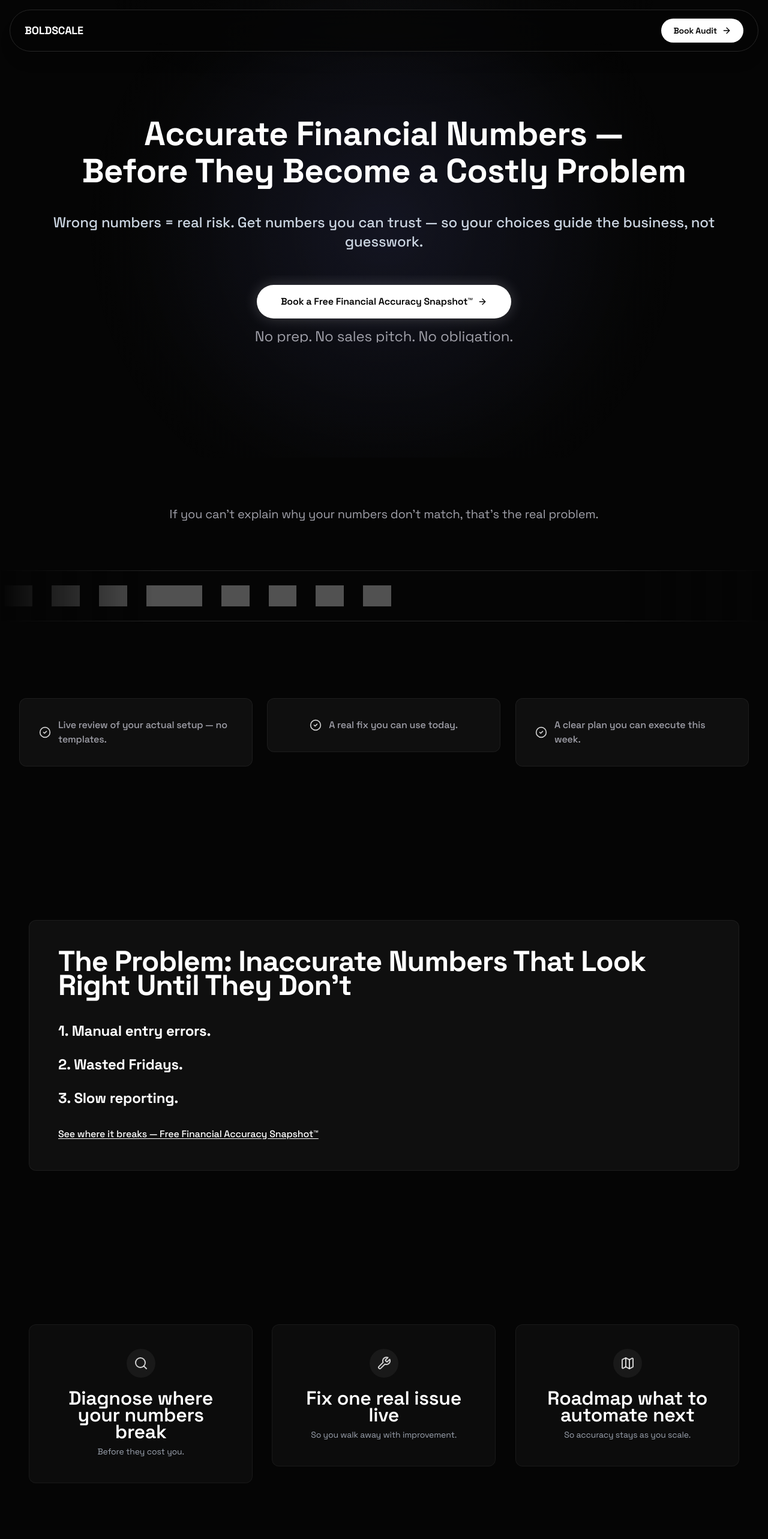
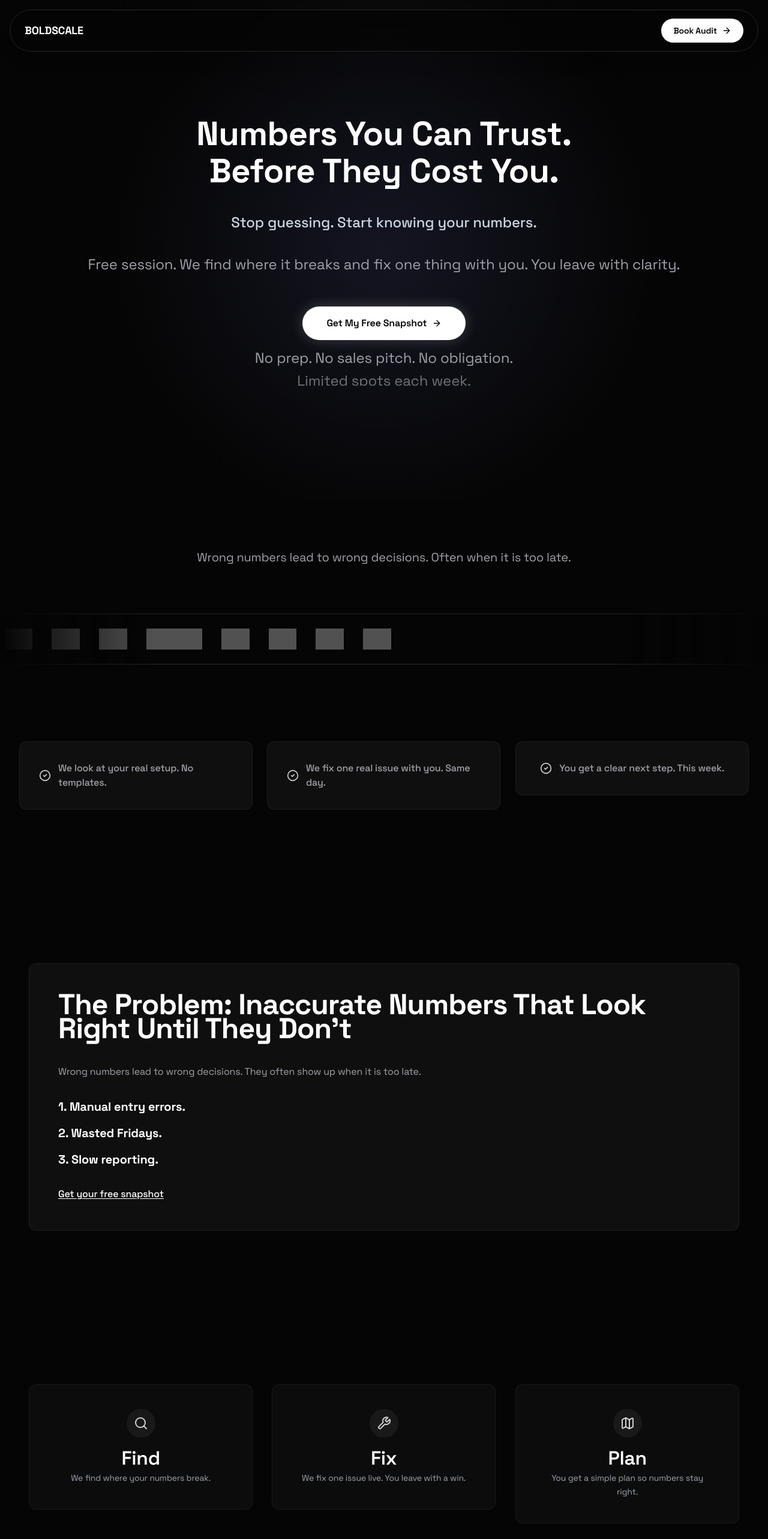
Before and after one commit to victoriafrancisss/Landing-Page, a Next.js app: page / in a window 1280 px wide. Shown: the top 2566 px of the page at 60% size. Built offline with nearby package versions, Linux system fonts and the light colour scheme; grey boxes are pictures that could not be loaded.

Commit message:
Conversion copy: simple direct language, outcome-first, 5th-6th grade level
Co-authored-by: Cursor <cursoragent@cursor.com>

```diff
--- a/app/page.tsx
+++ b/app/page.tsx
@@ -21,65 +21,53 @@ import { FAQAccordion } from "./components/FAQAccordion";
 import { InfiniteMarquee } from "./components/InfiniteMarquee";
 
 const CTA_URL = "https://calendly.com/victoriafranciss/automation-discovery-call";
-const CTA_LABEL = "Book a Free Financial Accuracy Snapshot™";
+const CTA_LABEL = "Get My Free Snapshot";
 const NAVBAR_CTA_LABEL = "Book Audit";
 
 const credibilityStrip = [
-  "Live review of your actual setup — no templates.",
-  "A real fix you can use today.",
-  "A clear plan you can execute this week.",
+  "We look at your real setup. No templates.",
+  "We fix one real issue with you. Same day.",
+  "You get a clear next step. This week.",
 ];
 
 const outcomeBlocks = [
-  {
-    icon: Search,
-    title: "Diagnose where your numbers break",
-    body: "Before they cost you.",
-  },
-  {
-    icon: Wrench,
-    title: "Fix one real issue live",
-    body: "So you walk away with improvement.",
-  },
-  {
-    icon: Map,
-    title: "Roadmap what to automate next",
-    body: "So accuracy stays as you scale.",
-  },
+  { icon: Search, title: "Find", body: "We find where your numbers break." },
+  { icon: Wrench, title: "Fix", body: "We fix one issue live. You leave with a win." },
+  { icon: Map, title: "Plan", body: "You get a simple plan so numbers stay right." },
 ];
 
 const whatYouGetBullets = [
-  "Immediate clarity on where your numbers break",
-  "One real improvement implemented live",
-  "A written roadmap to sustained accuracy",
-  "Confidence in your numbers, not guesswork",
+  "You see exactly where your numbers break.",
+  "We fix one real problem with you in the session.",
+  "You get a short list of what to do next.",
+  "You leave sure of your numbers. No more guessing.",
 ];
 
 const trustStripItems = [
-  { icon: RefreshCw, label: "Automated Reconciliation", outcome: "Stop manual mismatches before they spread" },
-  { icon: BarChart3, label: "KPI Dashboards", outcome: "One source of truth for every report" },
-  { icon: ShieldCheck, label: "Internal Controls", outcome: "Reduce errors at month-end" },
-  { icon: Activity, label: "Anomaly Detection", outcome: "Spot unusual numbers early" },
+  { icon: RefreshCw, label: "Numbers that match", outcome: "One number everywhere. No more mismatches." },
+  { icon: BarChart3, label: "Reports you can trust", outcome: "Same numbers in every report." },
+  { icon: ShieldCheck, label: "Fewer mistakes", outcome: "Catch errors before they spread." },
+  { icon: Activity, label: "Spot problems early", outcome: "See when something looks wrong." },
 ];
 
 const microCases = [
   {
-    title: "Reliable Numbers in 2 Weeks — No Conflicting Reports Ever Again",
+    title: "Board numbers matched in 2 weeks.",
     issue: "Revenue in the board deck didn’t match the P&L; no one knew which was right.",
-    fix: "Traced sources, fixed one broken link in the reporting chain, automated the reconciliation.",
-    result: "Board deck and P&L matched to the dollar within two weeks; one reliable number for every board meeting since.",
+    fix: "We found the broken link and fixed it.",
+    result: "Both matched. One number for every board meeting now.",
   },
   {
-    title: "Close in 5 Days — Fewer Reclasses, More Confidence",
-    issue: "Month-end close took 2 weeks and still had 10–12 reclasses every quarter.",
-    fix: "Mapped the close process, automated the highest-error step, documented the rest.",
-    result: "Close down to 5 business days within 6 weeks; quarterly reclasses fell from 12 to 2.",
+    title: "Month-end close in 5 days.",
+    issue: "Close took 2 weeks. Lots of fixes every quarter.",
+    fix: "We fixed the step that caused most errors.",
+    result: "Close in 5 days. Far fewer fixes each quarter.",
   },
   {
-    title: "Forecast Within 3% — No Surprise Shortfalls",
+    title: "Cash forecast within 3%.",
     issue: "Founders couldn’t trust cash forecasts—spreadsheet errors had caused two surprise shortfalls in 6 months.",
-    fix: "Reviewed formulas and data feeds, corrected the main driver, added a simple check.",
-    result: "Next two cash forecasts were within 3% of actual; no surprise shortfalls in the following 6 months.",
+    fix: "We fixed the main formula and added a check.",
+    result: "Next forecasts were within 3%. No more surprise shortfalls.",
   },
 ];
 
@@ -91,33 +79,30 @@ const forYou = [
 ];
 
 const notForYou = [
-  "Teams that need a full system rebuild or a new ERP",
-  "Companies that already have a dedicated FP&A function and clean, reliable processes",
-  "Anyone who wants a quick fix without addressing root causes",
+  "You need a full system rebuild or new ERP.",
+  "You already have a team and clean processes.",
+  "You want a quick fix with no real change.",
 ];
 
 const servicesList = [
-  { title: "Automated reconciliation", body: "Stop error spread before it happens." },
-  { title: "Dashboards & reporting", body: "One source of truth for every report." },
-  { title: "Controls & checks", body: "Prevent common month-end mistakes." },
-  { title: "Anomaly detection", body: "Detect unusual numbers early." },
+  { title: "Numbers that match", body: "One number everywhere. No more mismatches." },
+  { title: "Reports you can trust", body: "Same numbers in every report." },
+  { title: "Fewer mistakes", body: "Catch errors before they spread." },
+  { title: "Spot problems early", body: "See when something looks wrong." },
 ];
 
 const faqItems = [
   {
-    question: "Do we need to change our tools or systems?",
-    answer:
-      "No. No new tools or systems required. We work with what you already have. The Snapshot is a live look at your current setup—no new software, no system rebuilds.",
+    question: "Do we need new tools or systems?",
+    answer: "No. We use what you already have. No new software. No big changes.",
   },
   {
-    question: "What happens during the Financial Accuracy Snapshot™?",
-    answer:
-      "You'll see a real improvement during the session — we fix something live with you, not just analyze and send a report. We review where your numbers come from, identify the biggest accuracy risks, and guarantee at least one concrete improvement or it doesn't count. You also get a clear roadmap for what to automate next. No prep required. No sales pitch.",
+    question: "What happens in the session?",
+    answer: "We look at your numbers. We fix one real issue with you. You get a short list of next steps. No prep. No sales pitch.",
   },
   {
-    question: "How long until we see results?",
-    answer:
-      "You'll see a real improvement during the session — we fix something live with you, not just analyze and send a report. At least one fix before you leave. No waiting. The roadmap gives you clear next steps you can act on right away.",
+    question: "When do we see results?",
+    answer: "Same day. We fix one thing in the session. You leave with a win and a clear next step.",
   },
   {
     question: "Is our data secure?",
@@ -125,7 +110,7 @@ const faqItems = [
       "Yes. We follow best practices for handling sensitive data. We only access what’s needed for the diagnostic, and nothing is shared without your approval.",
   },
   {
-    question: "What if our issues are too small or too big?",
+    question: "What if we are too small or too big?",
     answer:
       "We’ll tell you. The Snapshot is designed to find real accuracy risks and clear next steps—not to push a project that doesn’t fit. There’s no obligation to continue.",
   },
@@ -181,13 +166,18 @@ export default function Home() {
           <div className="text-center space-y-8 sm:space-y-10">
             <FadeInOnScroll delay={100}>
               <h1 className="text-6xl sm:text-7xl md:text-8xl lg:text-8xl xl:text-9xl font-bold text-white leading-[1.05] tracking-tight">
-                <span className="block">Accurate Financial Numbers —</span>
-                <span className="block">Before They Become a Costly Problem</span>
+                <span className="block">Numbers You Can Trust.</span>
+                <span className="block">Before They Cost You.</span>
               </h1>
             </FadeInOnScroll>
             <FadeInOnScroll delay={150}>
               <p className="text-xl sm:text-2xl max-w-2xl mx-auto leading-relaxed text-slate-300 font-medium line-clamp-2">
-                Wrong numbers = real risk. Get numbers you can trust — so your choices guide the business, not guesswork.
+                Stop guessing. Start knowing your numbers.
+              </p>
+            </FadeInOnScroll>
+            <FadeInOnScroll delay={200}>
+              <p className="text-lg sm:text-xl max-w-xl mx-auto text-[#A1A1AA]">
+                Free session. We find where it breaks and fix one thing with you. You leave with clarity.
               </p>
             </FadeInOnScroll>
             <FadeInOnScroll delay={300}>
@@ -204,6 +194,9 @@ export default function Home() {
                 <p className="text-sm text-[#A1A1AA]">
                   No prep. No sales pitch. No obligation.
                 </p>
+                <p className="text-xs text-[#71717A]">
+                  Limited spots each week.
+                </p>
               </div>
             </FadeInOnScroll>
           </div>
@@ -214,7 +207,7 @@ export default function Home() {
       <section className="relative px-4 sm:px-6 py-16 sm:py-20">
         <div className="w-full max-w-3xl mx-auto text-center">
           <p className="text-lg sm:text-xl text-[#A1A1AA] leading-relaxed">
-            If you can&apos;t explain why your numbers don&apos;t match, that&apos;s the real problem.
+            Wrong numbers lead to wrong decisions. Often when it is too late.
           </p>
         </div>
       </section>
@@ -247,14 +240,17 @@ export default function Home() {
               <h2 className="text-3xl sm:text-4xl font-bold text-white mb-10 leading-tight" style={{ letterSpacing: '-0.02em' }}>
                 The Problem: Inaccurate Numbers That Look Right Until They Don’t
               </h2>
-              <ul className="space-y-6">
-                <li className="text-xl sm:text-2xl font-bold text-white tracking-tight">1. Manual entry errors.</li>
-                <li className="text-xl sm:text-2xl font-bold text-white tracking-tight">2. Wasted Fridays.</li>
-                <li className="text-xl sm:text-2xl font-bold text-white tracking-tight">3. Slow reporting.</li>
+              <p className="text-[#A1A1AA] mb-8 max-w-xl">
+                Wrong numbers lead to wrong decisions. They often show up when it is too late.
+              </p>
+              <ul className="space-y-4">
+                <li className="text-lg sm:text-xl font-bold text-white tracking-tight">1. Manual entry errors.</li>
+                <li className="text-lg sm:text-xl font-bold text-white tracking-tight">2. Wasted Fridays.</li>
+                <li className="text-lg sm:text-xl font-bold text-white tracking-tight">3. Slow reporting.</li>
               </ul>
               <p className="pt-8 text-[#A1A1AA]">
                 <a href={CTA_URL} target="_blank" rel="noopener noreferrer" className="text-white font-medium underline underline-offset-2 hover:no-underline">
-                  See where it breaks — Free Financial Accuracy Snapshot™
+                  Get your free snapshot
                 </a>
               </p>
             </div>
@@ -297,9 +293,9 @@ export default function Home() {
           </FadeInOnScroll>
           <div className="grid sm:grid-cols-3 gap-6 sm:gap-8">
             {[
-              { step: "01", title: "Review your financial setup", body: "We find where accuracy is most at risk.", gradient: "from-emerald-950/40 via-emerald-900/35 to-teal-950/40" },
-              { step: "02", title: "Fix one issue live", body: "You leave with one concrete improvement.", gradient: "from-violet-950/40 via-purple-900/35 to-fuchsia-950/40" },
-              { step: "03", title: "Outline what to automate next", body: "A clear roadmap so numbers stay reliable.", gradient: "from-blue-950/40 via-indigo-900/35 to-cyan-950/40" },
+              { step: "01", title: "Review", body: "We find where your numbers break.", gradient: "from-emerald-950/40 via-emerald-900/35 to-teal-950/40" },
+              { step: "02", title: "Fix", body: "We fix one issue live. You leave with a win.", gradient: "from-violet-950/40 via-purple-900/35 to-fuchsia-950/40" },
+              { step: "03", title: "Plan", body: "You get a short list so numbers stay right.", gradient: "from-blue-950/40 via-indigo-900/35 to-cyan-950/40" },
             ].map((item, i) => (
               <FadeInOnScroll key={item.step} delay={i * 100}>
                 <div className={`relative overflow-hidden rounded-2xl border border-white/10 p-8 text-center bg-gradient-to-br ${item.gradient}`}>
@@ -364,7 +360,7 @@ export default function Home() {
           <FadeInOnScroll>
             <div className="bento-card p-10 sm:p-12">
               <p className="text-lg sm:text-xl font-semibold text-white mb-6 tracking-tight">
-                Ready to stop guessing and start knowing your numbers?
+                Stop guessing. Start knowing your numbers.
               </p>
               <a
                 href={CTA_URL}
@@ -388,7 +384,7 @@ export default function Home() {
         <div className="w-full max-w-5xl mx-auto">
           <FadeInOnScroll>
             <h2 className="text-2xl sm:text-3xl font-bold text-white mb-6 leading-tight text-center tracking-tight">
-              What We Can Do After the Snapshot
+              What We Do Next
             </h2>
           </FadeInOnScroll>
           <div className="grid sm:grid-cols-3 gap-6 sm:gap-8 mt-12">
@@ -423,7 +419,7 @@ export default function Home() {
         <div className="w-full max-w-5xl mx-auto">
           <FadeInOnScroll>
             <h2 className="text-2xl sm:text-3xl font-bold text-white mb-8 text-center tracking-tight">
-              Financial Accuracy Snapshot™
+              The Free Snapshot
             </h2>
           </FadeInOnScroll>
           <div className="grid grid-cols-1 md:grid-cols-2 gap-6 sm:gap-8 items-stretch">
@@ -431,17 +427,17 @@ export default function Home() {
             <FadeInOnScroll delay={0}>
               <div className="flex flex-col justify-center text-left">
                 <h3 className="text-2xl sm:text-3xl font-bold text-white mb-4 leading-tight tracking-tight">
-                  Start Your Accuracy Journey
+                  Get clarity in one session.
                 </h3>
                 <p className="text-[#A1A1AA] leading-relaxed mb-4">
-                  A free first step: we review your real financial setup, fix one issue live with you, and outline what to automate next. You get clarity and one concrete fix, not a sales call.
+                  Free session. We look at your numbers and fix one issue with you. You leave with one real win and a short list of next steps.
                 </p>
               <p className="text-sm text-[#A1A1AA] leading-relaxed mb-6">
                 You leave with at least one concrete improvement to your numbers.
                 If we don’t deliver that, the session doesn’t count.
               </p>
                 <p className="text-xs text-[#71717A] mb-6">
-                  Offered free while building a small number of case studies.
+                  Limited free spots each week.
                 </p>
                 <a
                   href={CTA_URL}
@@ -499,7 +495,7 @@ export default function Home() {
       <section className="relative px-4 sm:px-6 md:px-8 py-16 sm:py-20">
         <div className="w-full max-w-3xl mx-auto text-center">
           <p className="text-[#A1A1AA]">
-            If your numbers ever leave you guessing, that&apos;s a risk — not a stable system.{" "}
+            Wrong numbers are a risk.{" "}
             <a href={CTA_URL} target="_blank" rel="noopener noreferrer" className="text-white font-medium underline underline-offset-2 hover:no-underline">
               See exactly where it breaks with a Free Financial Accuracy Snapshot™.
             </a>
@@ -512,7 +508,7 @@ export default function Home() {
         <div className="w-full max-w-4xl mx-auto">
           <FadeInOnScroll>
             <h2 className="text-2xl sm:text-3xl font-bold text-white mb-10 text-center tracking-tight">
-              Issue → Fix → Result
+              Results
             </h2>
           </FadeInOnScroll>
           <div className="space-y-6">
@@ -549,11 +545,10 @@ export default function Home() {
                 </FadeInOnScroll>
                 {i === 0 && (
                   <p className="text-center text-[#A1A1AA]">
-                    Already feeling this pain?{" "}
+                    Sound familiar?{" "}
                     <a href={CTA_URL} target="_blank" rel="noopener noreferrer" className="text-white font-medium underline underline-offset-2 hover:no-underline">
-                      Book a Free Financial Accuracy Snapshot™
+                      Get your free snapshot
                     </a>
-                    {" "}— uncover the silent risks in your numbers.
                   </p>
                 )}
               </div>
@@ -568,7 +563,7 @@ export default function Home() {
           <FadeInOnScroll>
             <div className="bento-card p-10 sm:p-12">
               <p className="text-lg sm:text-xl font-semibold text-white mb-6 tracking-tight">
-                Ready to stop guessing and start knowing your numbers?
+                Stop guessing. Start knowing your numbers.
               </p>
               <a
                 href={CTA_URL}
@@ -701,7 +696,7 @@ export default function Home() {
           <FadeInOnScroll>
             <div className="bento-card p-12 sm:p-16">
               <h2 className="text-2xl sm:text-3xl md:text-4xl font-bold text-white mb-6 leading-tight tracking-tight">
-                Turn uncertainty into confidence — Book a Free Financial Accuracy Snapshot™
+                Get your numbers right. Book your free snapshot.
               </h2>
               <a
                 href={CTA_URL}
@@ -713,7 +708,7 @@ export default function Home() {
                 <ArrowRight className="w-4 h-4" />
               </a>
               <p className="text-sm text-[#A1A1AA] mt-4">
-                No prep. No sales. Just clarity.
+                No prep. No sales pitch. Just clarity.
               </p>
             </div>
           </FadeInOnScroll>
@@ -731,9 +726,9 @@ export default function Home() {
               rel="noopener noreferrer"
               className="font-semibold text-white hover:underline underline-offset-2"
             >
-              Book a Free Financial Accuracy Snapshot™
+              Get your free snapshot
             </a>{" "}
-            — no prep, no sales, just clarity.
+            — no prep, no sales pitch, just clarity.
           </p>
         </div>
       </section>
```
